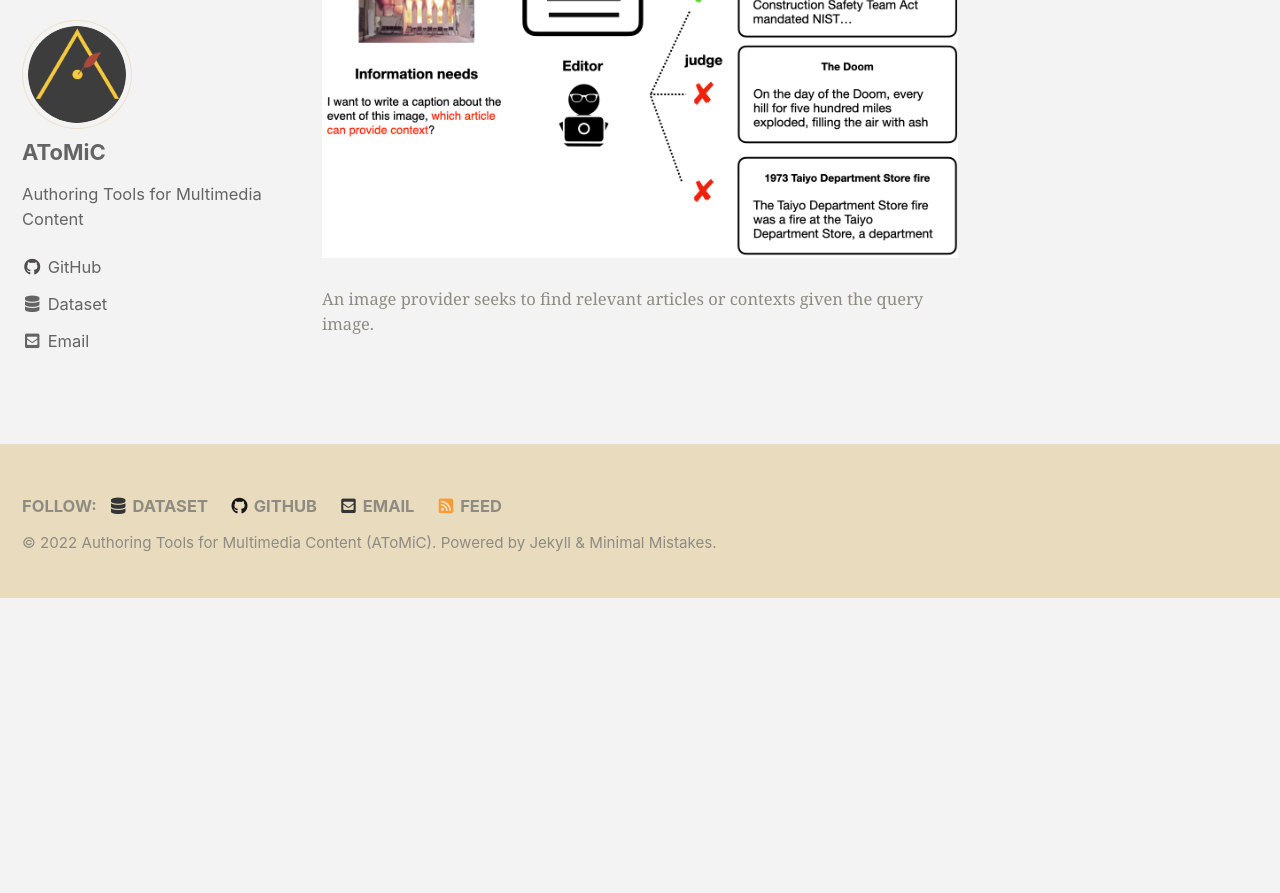
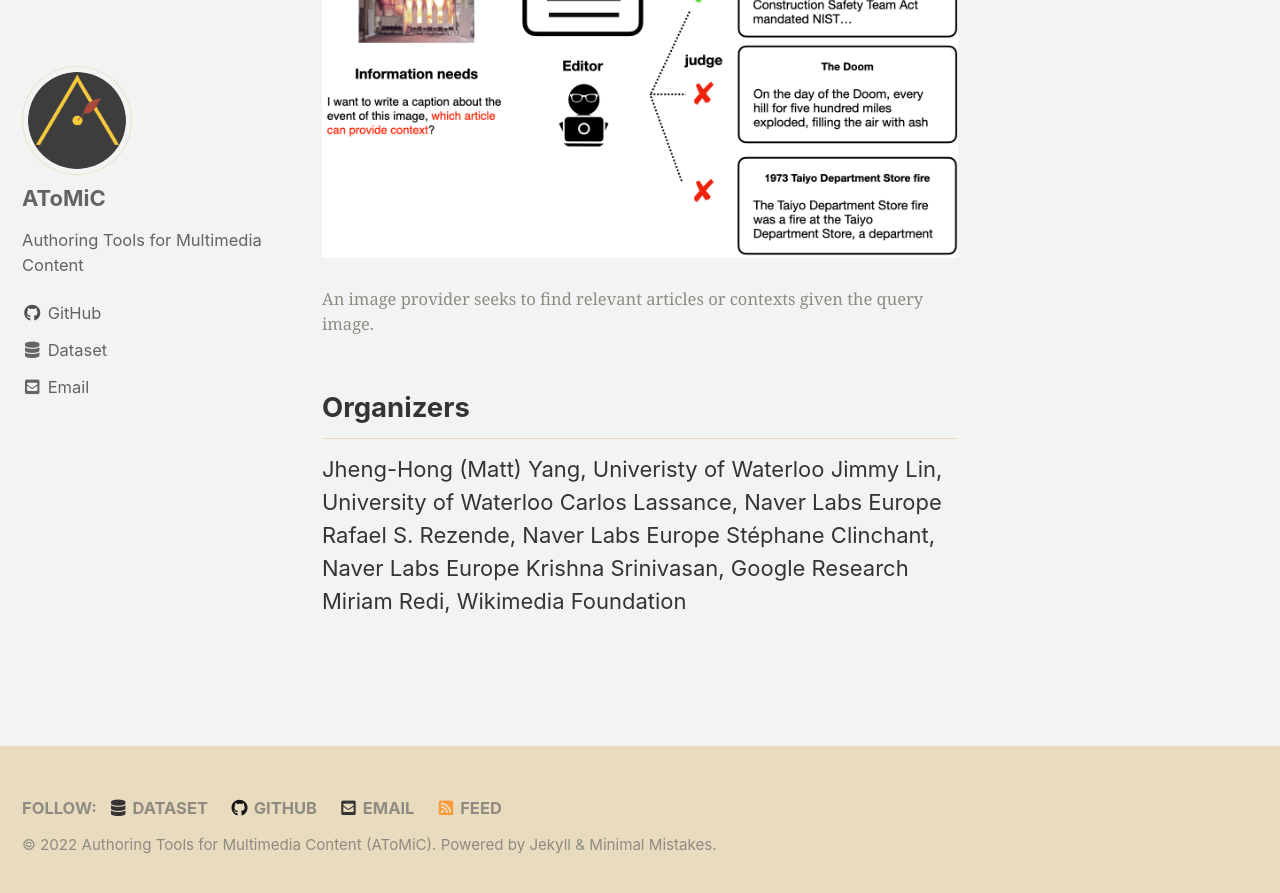
Before and after one commit to TREC-AToMiC/trec-atomic.github.io, a Jekyll site: the page built from docs/_pages/about.md, in a window 1280 px wide and 900 px high, scrolled down 2448 px. Shown: the top 893 px of the window. Built offline with Jekyll 4.4.1, drawn with Linux system fonts in a browser that asks for light colours; cached includes are drawn as plain includes; formulas are drawn with MathJax 3; before the commit the page ends 3046 px from its top, so only the background shows below that.

Commit message:
update page:about

```diff
--- a/docs/_pages/about.md
+++ b/docs/_pages/about.md
@@ -37,3 +37,13 @@
 
 ![Image Promotion Task](/assets/images/20221118_TREC_AToMiC_intro.021.png){: .align-center}
 <figcaption>An image provider seeks to find relevant articles or contexts given the query image.</figcaption>
+
+
+## Organizers
+Jheng-Hong (Matt) Yang, Univeristy of Waterloo
+Jimmy Lin, University of Waterloo
+Carlos Lassance, Naver Labs Europe
+Rafael S. Rezende, Naver Labs Europe
+Stéphane Clinchant, Naver Labs Europe
+Krishna Srinivasan, Google Research
+Miriam Redi, Wikimedia Foundation
```
